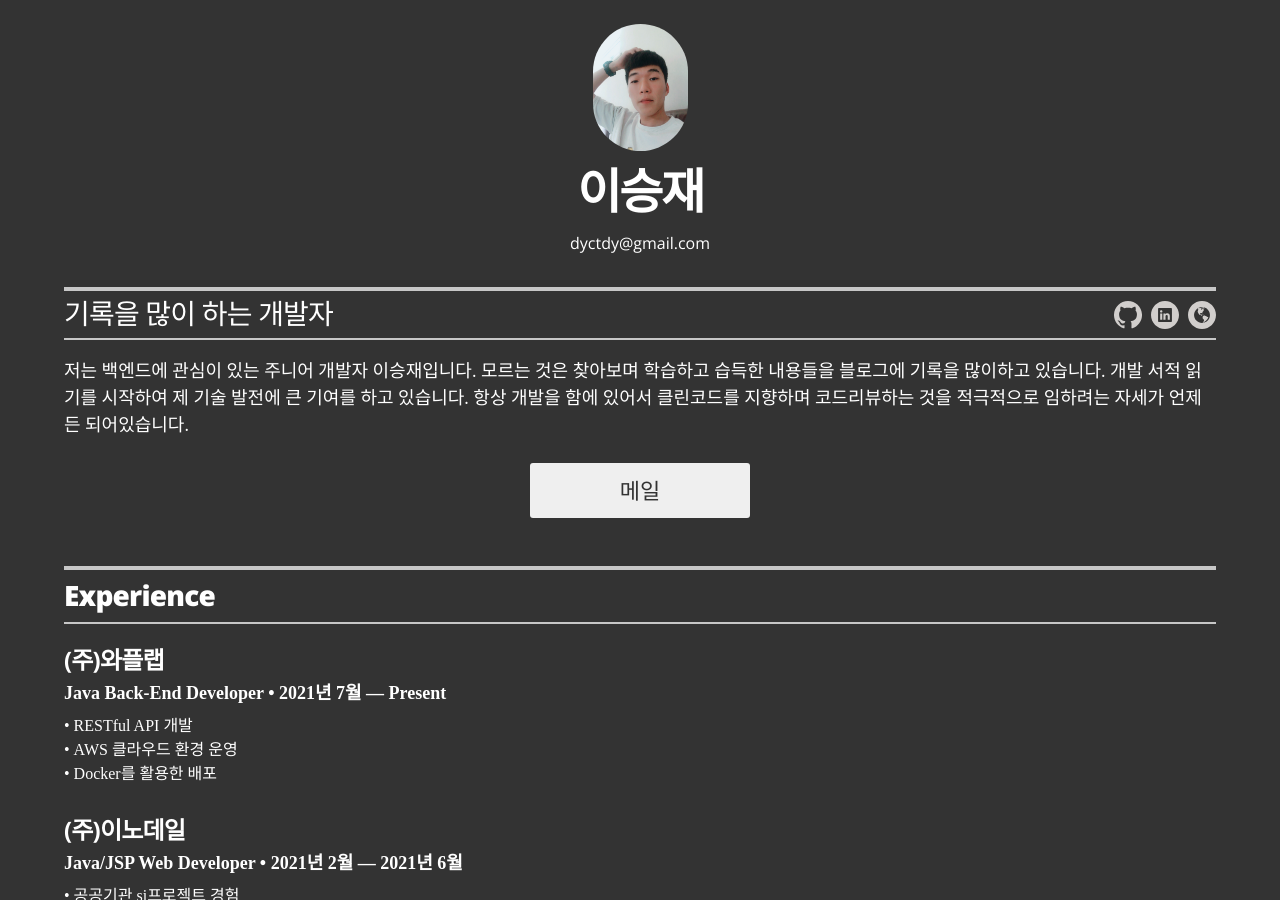
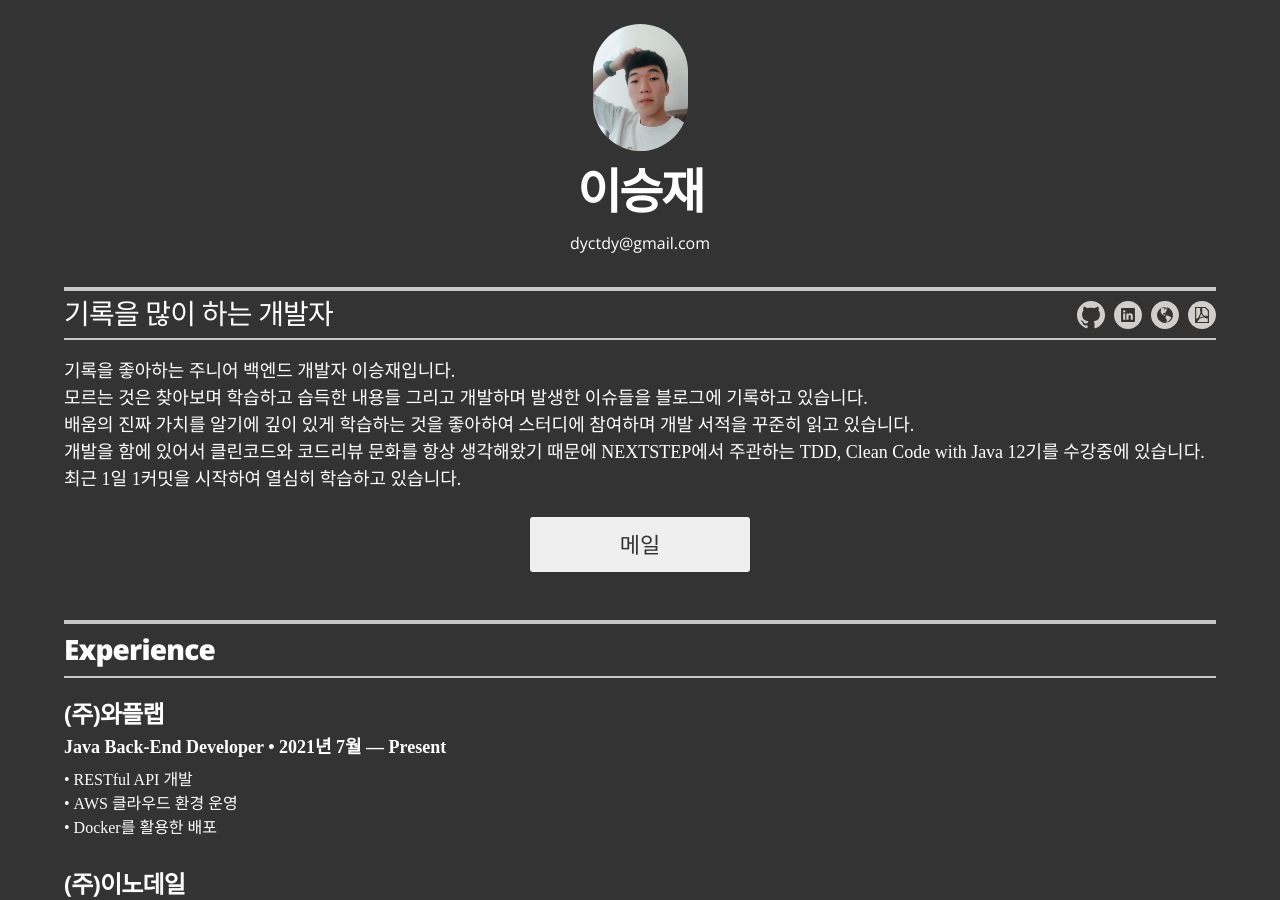
Before and after one commit to lsj8367/resume, a Jekyll site: the page built from index.html, in a window 1280 px wide and 900 px high. Built offline with Jekyll 4.4.1, drawn with Linux system fonts in a browser that asks for light colours; some of the changed text lies outside the part shown.

Commit message:
feat: pdf파일 다운기능 추가

```diff
--- a/_config.yml
+++ b/_config.yml
@@ -23,11 +23,15 @@
 resume_header_contact_info:     "dyctdy@gmail.com"
 display_header_contact_info:    "true" # 전화번호, 메일 공개여부
 
-resume_header_intro: "<p>저는 백엔드에 관심이 있는 주니어 개발자 이승재입니다.
-                        모르는 것은 찾아보며 학습하고 습득한 내용들을 블로그에 기록을 많이하고 있습니다.
-                        개발 서적 읽기</a>를 시작하여 제 기술 발전에 큰 기여를 하고 있습니다.
-                        항상 개발을 함에 있어서 클린코드를 지향하며 코드리뷰하는 것을 적극적으로 임하려는 자세가 언제든 되어있습니다.
-                        </p>"
+resume_header_intro: "<p>
+                        기록을 좋아하는 주니어 백엔드 개발자 이승재입니다.<br>
+                        모르는 것은 찾아보며 학습하고 습득한 내용들 그리고 개발하며 발생한 이슈들을 블로그에 기록하고 있습니다.<br>
+                        배움의 진짜 가치를 알기에 깊이 있게 학습하는 것을 좋아하여 스터디에 참여하며
+                        개발 서적을 꾸준히 읽고 있습니다.<br>
+                        개발을 함에 있어서 클린코드와 코드리뷰 문화를 항상 생각해왔기 때문에
+                        NEXTSTEP에서 주관하는 TDD, Clean Code with Java 12기를 수강중에 있습니다.<br>
+                        최근 1일 1커밋을 시작하여 열심히 학습하고 있습니다.
+                      </p>"
 
 # use "yes" to display the email contact button,
 # "no" to display an "I'm not looking for work" message,
@@ -56,6 +60,7 @@
   resume_linkedin_url:          "https://www.linkedin.com/in/%EC%8A%B9%EC%9E%AC-%EC%9D%B4-146778214/"
   # resume_instagram_url:         "insert your Instagram URL here"
   resume_website_url:           "https://lsj8367.github.io"
+  resume_pdf_url: "https://github.com/lsj8367/resume/raw/gh-pages/webpage/resume.pdf"
   # resume_medium_url:            "https://medium.com/@jglovier"
 resume_print_social_links:      true
 
--- a/_data/skills.yml
+++ b/_data/skills.yml
@@ -9,7 +9,7 @@
   description: PostgreSQL, MariaDB, MySQL, Oracle
 
 - skill: DevOps
-  description: AWS EC2, AWS RDS, Google Cloud Platform, Ubuntu, RedHat
+  description: AWS EC2, AWS RDS, Google Cloud Platform, Ubuntu, Docker
 
 - skill: Others
   description: Git & GitHub, GitLab, Jira, Confluence, SVN
--- a/_includes/icon-links.html
+++ b/_includes/icon-links.html
@@ -44,5 +44,10 @@
   <li class="icon-link-item"><a href="{{ site.resume_social_links.resume_website_url }}" class="icon-link" itemprop="url">{% include icons/icon-website.html %}</a></li>
   {% endif %}
 
+  <!-- PDF link -->
+  {% if site.resume_social_links.resume_pdf_url %}
+  <li class="icon-link-item"><a href="{{ site.resume_social_links.resume_pdf_url }}" class="icon-link" itemprop="url">{% include icons/icon-pdf.html %}</a></li>
+  {% endif %}
+
 </ul>
 {% endif %}
--- a/_includes/print-social-links.html
+++ b/_includes/print-social-links.html
@@ -37,5 +37,9 @@
   <li><strong>Website</strong>: {{ site.resume_social_links.resume_website_url }}</li>
   {% endif %}
 
+  <!-- PDF link -->
+  {% if site.resume_social_links.resume_pdf_url %}
+  <li><strong>Website</strong>: {{ site.resume_social_links.resume_pdf_url }}</li>
+  {% endif %}
 </ul>
 {% endif %}
```
Also changed, not shown: .github/workflows/Action.yml (added).
